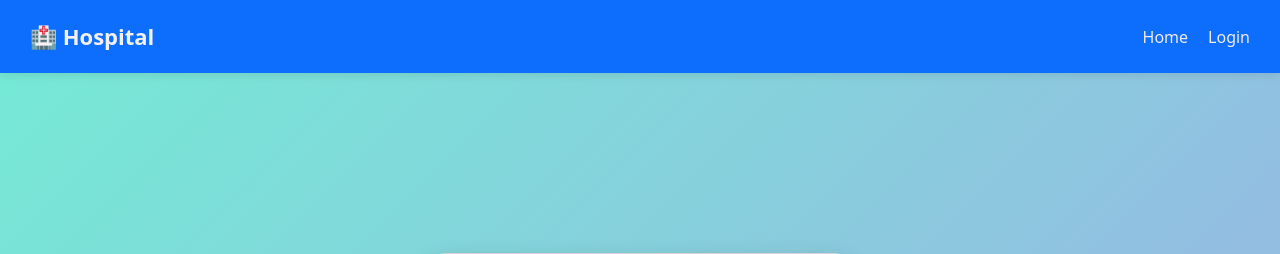
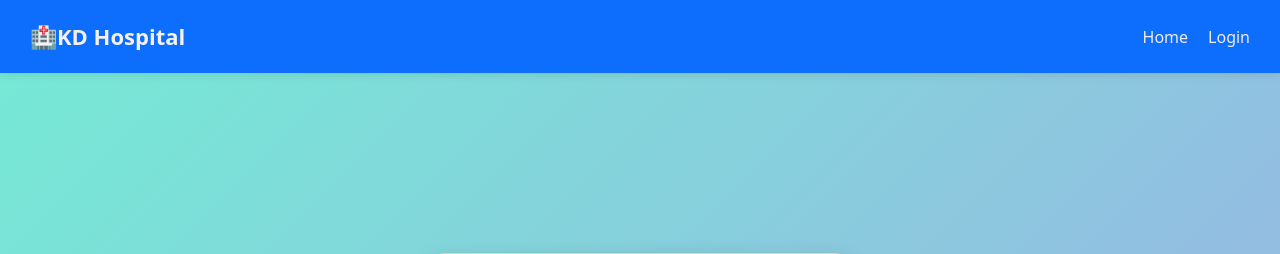
Before and after one commit to kuldeepjord01/hospital, a Django app: page /signup/ in a window 1280 px wide. Shown: the top 254 px of the page. Run offline with Django 5.2, Linux system fonts and the light colour scheme.

Commit message:
update file

```diff
--- a/users/templates/user_login.html
+++ b/users/templates/user_login.html
@@ -102,7 +102,7 @@
 </head>
 <body>
   <nav class="navbar">
-    <div class="navbar-brand">🏥TIMS Hospital </div>
+    <div class="navbar-brand">🏥KD Hospital </div>
     <div class="navbar-menu">
       <a href="{% url 'home' %}">Home</a>
       <a href="{% url 'signup' %}">Sign Up</a>
--- a/users/templates/user_signup.html
+++ b/users/templates/user_signup.html
@@ -105,7 +105,7 @@
 </head>
 <body>
   <nav class="navbar">
-    <div class="navbar-brand">🏥 Hospital </div>
+    <div class="navbar-brand">🏥KD Hospital </div>
     <div class="navbar-menu">
       <a href="{% url 'home' %}">Home</a>
       <a href="{% url 'login' %}">Login</a>
```
